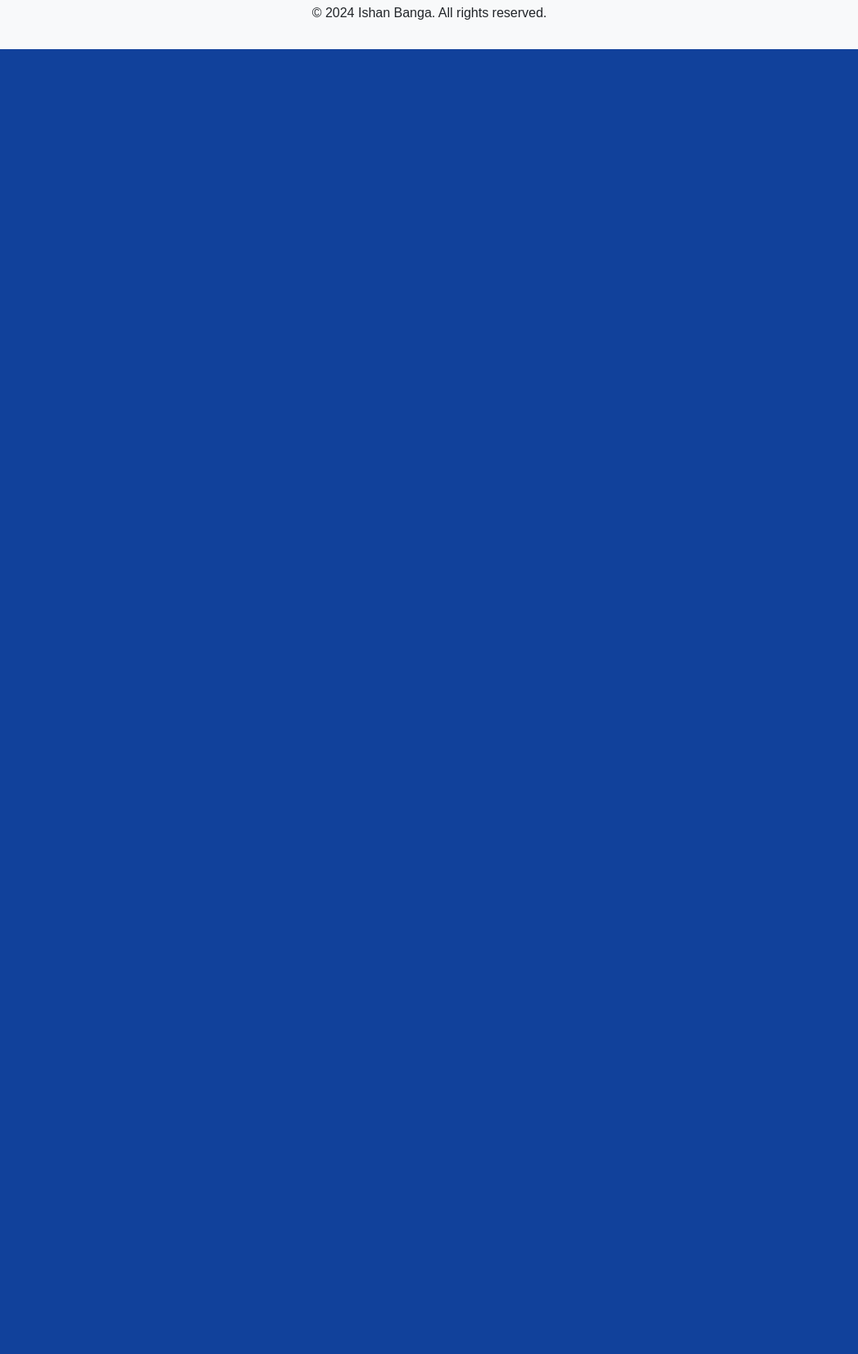
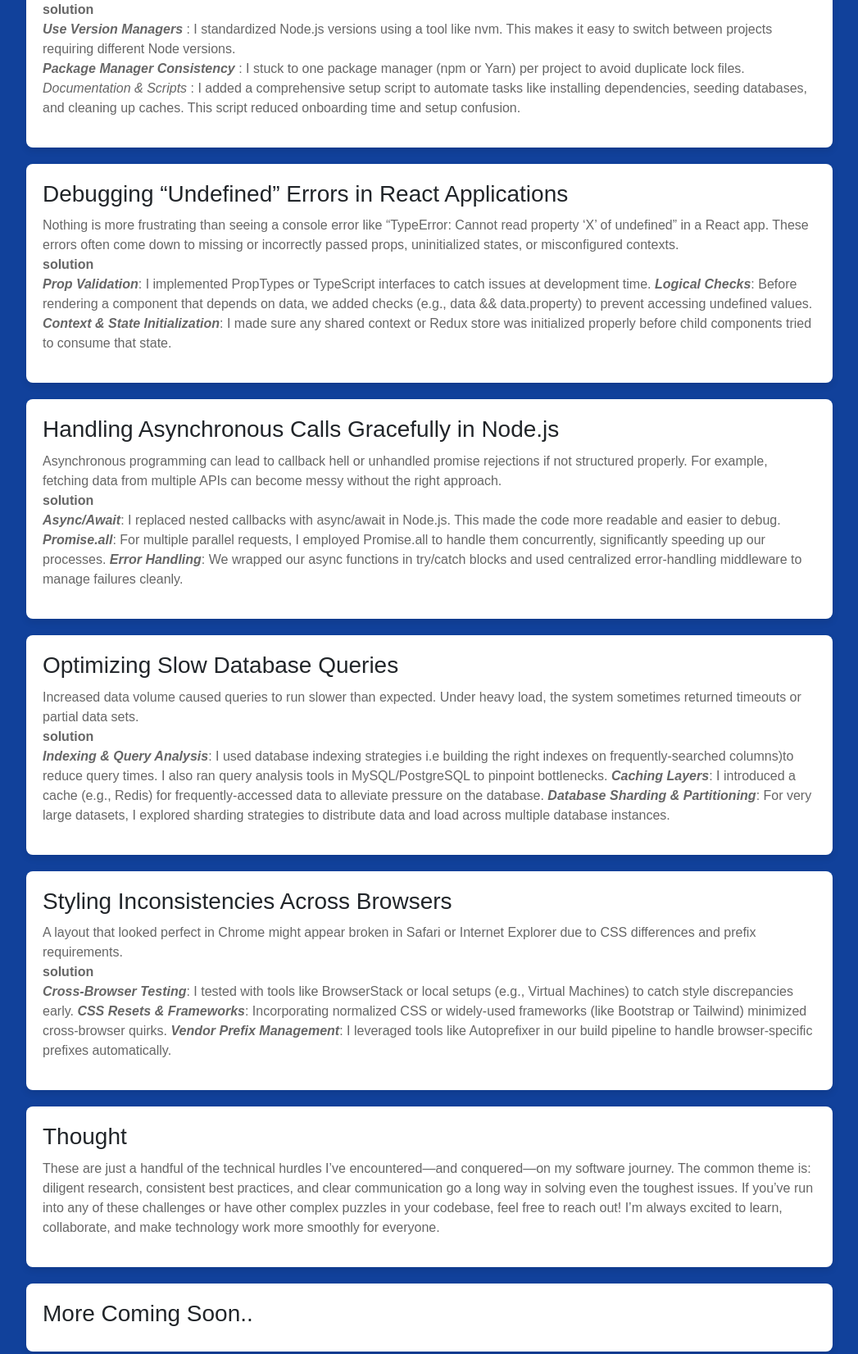
Before and after one commit to ISHANBANGA/Personal-Portfolio, a website: page docs/Blog.html in a window 1280 px wide. Shown: the part 949-2601 px from the top of the page at 82% size, without its empty margins (116-1163 px from the left). Before the commit the page ends 1009 px from the top, so only its background shows below. Drawn offline with nearby package versions, Linux system fonts and the light colour scheme.

Commit message:
Added some more data

```diff
--- a/docs/Blog.html
+++ b/docs/Blog.html
@@ -131,6 +131,79 @@
     </div>
 
     <div class="blog-post">
+      <h3>Struggling with Environment Setup for JavaScript Projects</h3>
+      <p>
+        Setting up a local development environment can be time-consuming, especially when dealing with multiple package managers, frameworks, and versions of Node.js. Conflicting versions or missing dependencies often lead to mysterious error messages like “Cannot find module” or “Unexpected token”.</em>
+          <br>
+          <b>solution</b>
+          <br>
+           <em><b>Use Version Managers</b></em> : I standardized Node.js versions using a tool like nvm. This makes it easy to switch between projects requiring different Node versions.<br>
+<em><b>Package Manager Consistency</b></em> : I stuck to one package manager (npm or Yarn) per project to avoid duplicate lock files.<br>
+<em>Documentation & Scripts</b></em> : I added a comprehensive setup script to automate tasks like installing dependencies, seeding databases, and cleaning up caches. This script reduced onboarding time and setup confusion. </p>
+      </p>
+  </div>
+
+  <div class="blog-post">
+    <h3> Debugging “Undefined” Errors in React Applications</h3>
+    <p>
+      Nothing is more frustrating than seeing a console error like “TypeError: Cannot read property ‘X’ of undefined” in a React app. These errors often come down to missing or incorrectly passed props, uninitialized states, or misconfigured contexts.
+      <br>
+      <b>solution</b>
+      <br>
+        <em><b>Prop Validation</b></em>: I implemented PropTypes or TypeScript interfaces to catch issues at development time.
+<em><b>Logical Checks</b></em>: Before rendering a component that depends on data, we added checks (e.g., data && data.property) to prevent accessing undefined values.
+<em><b>Context & State Initialization</b></em>: I made sure any shared context or Redux store was initialized properly before child components tried to consume that state.
+    </p>
+</div>
+
+<div class="blog-post">
+  <h3> Handling Asynchronous Calls Gracefully in Node.js</h3>
+  <p>
+    Asynchronous programming can lead to callback hell or unhandled promise rejections if not structured properly. For example, fetching data from multiple APIs can become messy without the right approach.
+    <br>
+    <b>solution</b>
+    <br>
+      <em><b>Async/Await</b></em>: I replaced nested callbacks with async/await in Node.js. This made the code more readable and easier to debug.
+<em><b>Promise.all</b></em>: For multiple parallel requests, I employed Promise.all to handle them concurrently, significantly speeding up our processes.
+<em><b>Error Handling</b></em>: We wrapped our async functions in try/catch blocks and used centralized error-handling middleware to manage failures cleanly.
+  </p>
+</div>
+<div class="blog-post">
+  <h3>Optimizing Slow Database Queries</h3>
+  <p>
+    Increased data volume caused queries to run slower than expected. Under heavy load, the system sometimes returned timeouts or partial data sets.
+    <br>
+    <b>solution</b>
+    <br>
+      <em><b>Indexing & Query Analysis</b></em>: I used database indexing strategies i.e building the right indexes on frequently-searched columns)to reduce query times. I also ran query analysis tools in MySQL/PostgreSQL to pinpoint bottlenecks.
+<em><b>Caching Layers</b></em>: I introduced a cache (e.g., Redis) for frequently-accessed data to alleviate pressure on the database.
+<em><b>Database Sharding & Partitioning</b></em>: For very large datasets, I explored sharding strategies to distribute data and load across multiple database instances.
+  </p>
+</div>
+
+<div class="blog-post">
+  <h3>Styling Inconsistencies Across Browsers</h3>
+  <p>
+    A layout that looked perfect in Chrome might appear broken in Safari or Internet Explorer due to CSS differences and prefix requirements.
+    <br>
+    <b>solution</b>
+    <br>
+      <em><b>Cross-Browser Testing</b></em>: I tested with tools like BrowserStack or local setups (e.g., Virtual Machines) to catch style discrepancies early.
+<em><b>CSS Resets & Frameworks</b></em>: Incorporating normalized CSS or widely-used frameworks (like Bootstrap or Tailwind) minimized cross-browser quirks.
+<em><b>Vendor Prefix Management</b></em>: I leveraged tools like Autoprefixer in our build pipeline to handle browser-specific prefixes automatically.
+  </p>
+</div>
+<div class="blog-post">
+  <h3>Thought</h3>
+  <p>
+    These are just a handful of the technical hurdles I’ve encountered—and conquered—on my software journey. The common theme is: diligent research, consistent best practices, and clear communication go a long way in solving even the toughest issues.
+
+If you’ve run into any of these challenges or have other complex puzzles in your codebase, feel free to reach out! I’m always excited to learn, collaborate, and make technology work more smoothly for everyone.
+  </p>
+</div>
+
+
+    <div class="blog-post">
       <h3>More Coming Soon..</h3>
       <!-- <p>
       </p> -->
```
Also changed, not shown: docs/About.html (+1 -1 lines), docs/index.html (+7 -0 lines).
